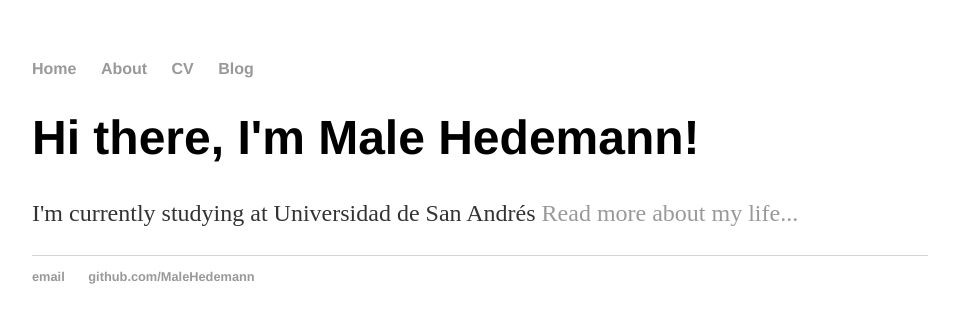
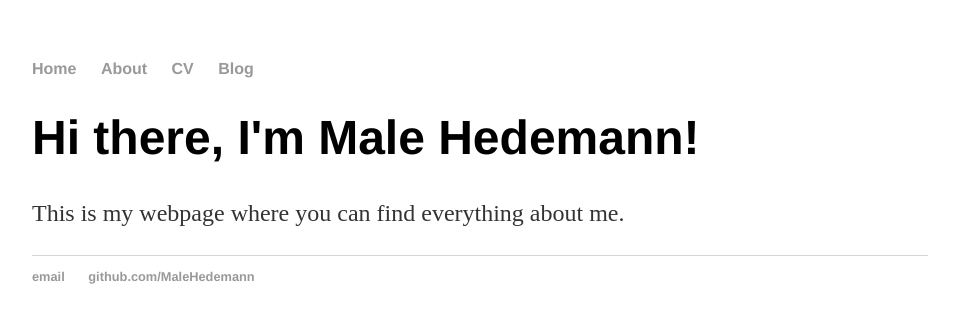
Before and after one commit to MaleHedemann/MaleHedemann.github.io, a Jekyll site: the page built from index.html, in a window 1280 px wide. Shown: the top 323 px of the page, without its empty margins (160-1119 px from the left). Built offline with Jekyll 4.4.1, drawn with Linux system fonts in a browser that asks for light colours.

Commit message:
Update index.html

```diff
--- a/index.html
+++ b/index.html
@@ -4,5 +4,5 @@ title: Male Hedemann
 ---
 <div class="blurb">
 	<h1>Hi there, I'm Male Hedemann!</h1>
-	<p>I'm currently studying at Universidad de San Andrés <a href="/about">Read more about my life...</a></p>
+	<p>This is my webpage where you can find everything about me.</p>
 </div><!-- /.blurb -->
```
